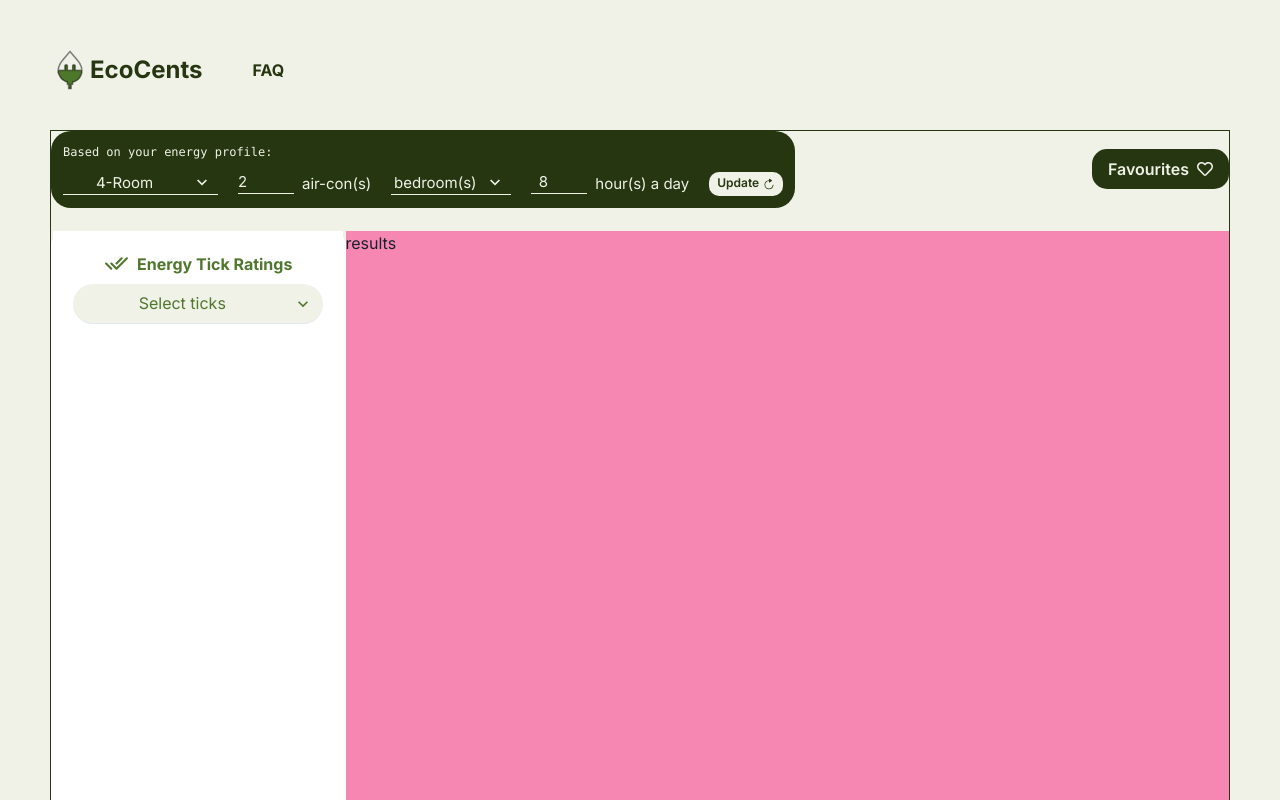
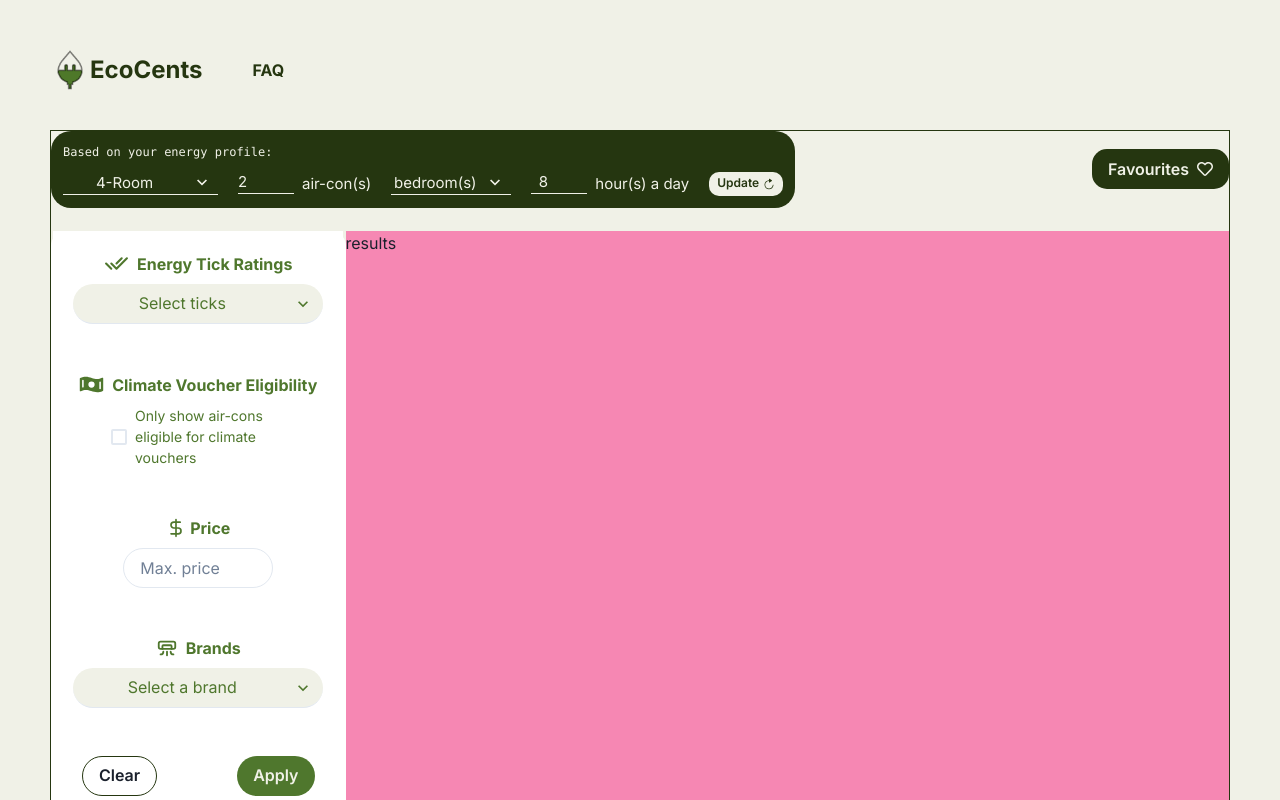
Before and after one commit to bfg-www/web, a Next.js app: page /profile in a window 1280 px wide. Shown: the top 800 px of the page. Built offline with nearby package versions, Linux system fonts and the light colour scheme.

Commit message:
Add filter panel

```diff
--- a/src/app/profile/page.tsx
+++ b/src/app/profile/page.tsx
@@ -1,7 +1,8 @@
 'use client'
 import {
-  Box,
+  Input,
   Button,
+  Checkbox,
   FormControl,
   Grid,
   GridItem,
@@ -21,8 +22,9 @@ import {
 } from '../ui/models/profile-options'
 import { IoIosRefresh } from 'react-icons/io'
 import { FaRegHeart } from 'react-icons/fa'
-import { GiCheckMark } from 'react-icons/gi'
-import { TbChecks } from 'react-icons/tb'
+import { TbAirConditioning, TbChecks } from 'react-icons/tb'
+import { PiMoneyWavyFill } from 'react-icons/pi'
+import { LuDollarSign } from 'react-icons/lu'
 
 // TODO: Mock user data to be stored in localStorage later
 // user_energy_profile matches form values from profiling page
@@ -92,20 +94,25 @@ export const ENERGY_RATING_OPTIONS = [
 ]
 
 // HELPER FUNCTIONS
-export function getAirconBrands(USER_ENERGY_PROFILE: FormValues) {
+export function getAirconBrands(results: Aircon[]): string[] {
   // Create a Set to store unique brands
-  const brands = new Set()
+  const brands = new Set<string>()
 
   // Iterate over each record in the records array
-  RESULTS.forEach((RESULTS) => {
-    if (RESULTS.brand) {
+  results.forEach((results) => {
+    if (results.brand) {
       // Add the brand to the Set
-      brands.add(RESULTS.brand)
+      brands.add(results.brand)
     }
   })
 
   // Convert the Set to an array and return it
   return Array.from(brands)
+}
+
+// Helper function to capitalize the first letter of a string
+function capitalizeFirstLetter(str: string): string {
+  return str.charAt(0).toUpperCase() + str.slice(1).toLowerCase()
 }
 
 // Page component should handle filter state + data fetching state
@@ -162,7 +169,7 @@ export default function Page() {
         </HStack>
       </GridItem>
       <GridItem bg="white" borderRadius="15px" area={'filter'}>
-        <FilterPanel />
+        <FilterPanel results={results} />
       </GridItem>
       <GridItem bg="pink.300" area={'results'}>
         results
@@ -172,7 +179,8 @@ export default function Page() {
 }
 
 // TODOL: Will handle filter state separately from parent since it doesn't have to fetch new data, BE alr passes the whole thing lol!
-function FilterPanel() {
+function FilterPanel({ results }: { results: Aircon[] }) {
+  console.log('FilterPanel renders')
   const [filters, setFilters] = useState<Filter>(INITIAL_FILTERS)
 
   const handleParamChange = (
@@ -182,20 +190,21 @@ function FilterPanel() {
     setFilters({ ...filters, [param]: value })
   }
 
+  console.log('filters state:', filters)
+
   const handleReset = () => {
     setFilters(INITIAL_FILTERS)
   }
 
   return (
     <VStack>
-      <VStack backgroundColor="white" p={5}>
+      <VStack backgroundColor="white" p={5} alignItems="center">
         <HStack>
           <TbChecks color="#4F772D" size="25px" />
           <Text fontSize="md" color="#4F772D" as="b">
             Energy Tick Ratings
           </Text>
         </HStack>
-        <FormControl display="inline-block">
         <Select
           w="250px"
           placeholder="Select ticks"
@@ -205,7 +214,9 @@ function FilterPanel() {
           borderRadius="20px"
           variant="flushed"
           sx={{ textAlign: 'center' }}
-            onChange={(e) => handleParamChange('greenTicks', e.target.value)}
+          onChange={(e) =>
+            handleParamChange('greenTicks', Number(e.target.value))
+          }
         >
           {ENERGY_RATING_OPTIONS.map((option) => (
             <option key={option.value} value={option.value}>
@@ -213,8 +224,98 @@ function FilterPanel() {
             </option>
           ))}
         </Select>
-        </FormControl>
       </VStack>
+      <VStack backgroundColor="white" p={5}>
+        <HStack>
+          <PiMoneyWavyFill color="#4F772D" size="25px" />
+          <Text fontSize="md" color="#4F772D" as="b">
+            Climate Voucher Eligibility
+          </Text>
+        </HStack>
+        <HStack p="0px 40px">
+          <Checkbox
+            colorScheme="green"
+            size="md"
+            isChecked={filters.isClimateVoucherEligibleOnly}
+            onChange={(e) =>
+              handleParamChange(
+                'isClimateVoucherEligibleOnly',
+                e.target.checked,
+              )
+            }
+          ></Checkbox>
+          <Text fontSize="sm" color="#4F772D">
+            Only show air-cons eligible for climate vouchers
+          </Text>
+        </HStack>
+      </VStack>
+      <VStack backgroundColor="white" p={5}>
+        <HStack spacing={1}>
+          <LuDollarSign color="#4F772D" size="20px" />
+          <Text fontSize="md" color="#4F772D" as="b">
+            Price
+          </Text>
+        </HStack>
+        <HStack p="0px 40px">
+          <Input
+            type="number"
+            placeholder="Max. price"
+            size="md"
+            width="150px"
+            color="#4F772D"
+            borderRadius="20px"
+            onChange={(e) =>
+              handleParamChange('maxPrice', Number(e.target.value))
+            }
+          />
+        </HStack>
+      </VStack>
+      <VStack backgroundColor="white" p={5} alignItems="center">
+        <HStack>
+          <TbAirConditioning color="#4F772D" size="22px" />
+          <Text fontSize="md" color="#4F772D" as="b">
+            Brands
+          </Text>
+        </HStack>
+        <Select
+          w="250px"
+          placeholder="Select a brand"
+          value={filters.greenTicks}
+          bg="#F0F1E7"
+          color="#4F772D"
+          borderRadius="20px"
+          variant="flushed"
+          sx={{ textAlign: 'center' }}
+          onChange={(e) =>
+            handleParamChange('greenTicks', Number(e.target.value))
+          }
+        >
+          {getAirconBrands(results).map((option, index) => (
+            <option key={index} value={option}>
+              {capitalizeFirstLetter(option)}
+            </option>
+          ))}
+        </Select>
+      </VStack>
+      <HStack mt={5} spacing={20}>
+        <Button
+          variant="solid"
+          backgroundColor="white"
+          border="1px"
+          borderColor="#253610"
+          borderRadius="20px"
+        >
+          Clear
+        </Button>
+        <Button
+          variant="solid"
+          backgroundColor="#4F772D"
+          color="#F0F1E7"
+          borderRadius="20px"
+        >
+          Apply
+        </Button>
+      </HStack>
     </VStack>
   )
 }
```
Lines whose indentation alone changed are shown as unchanged.
